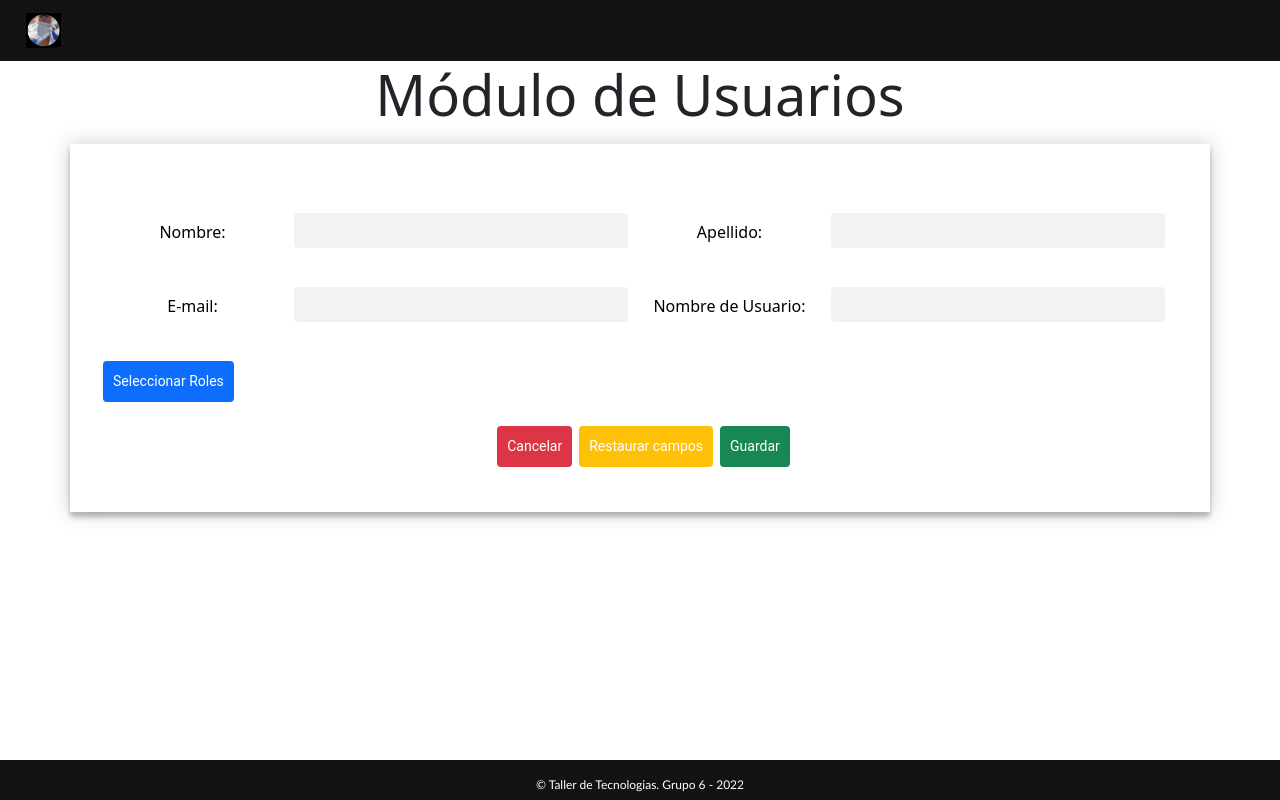
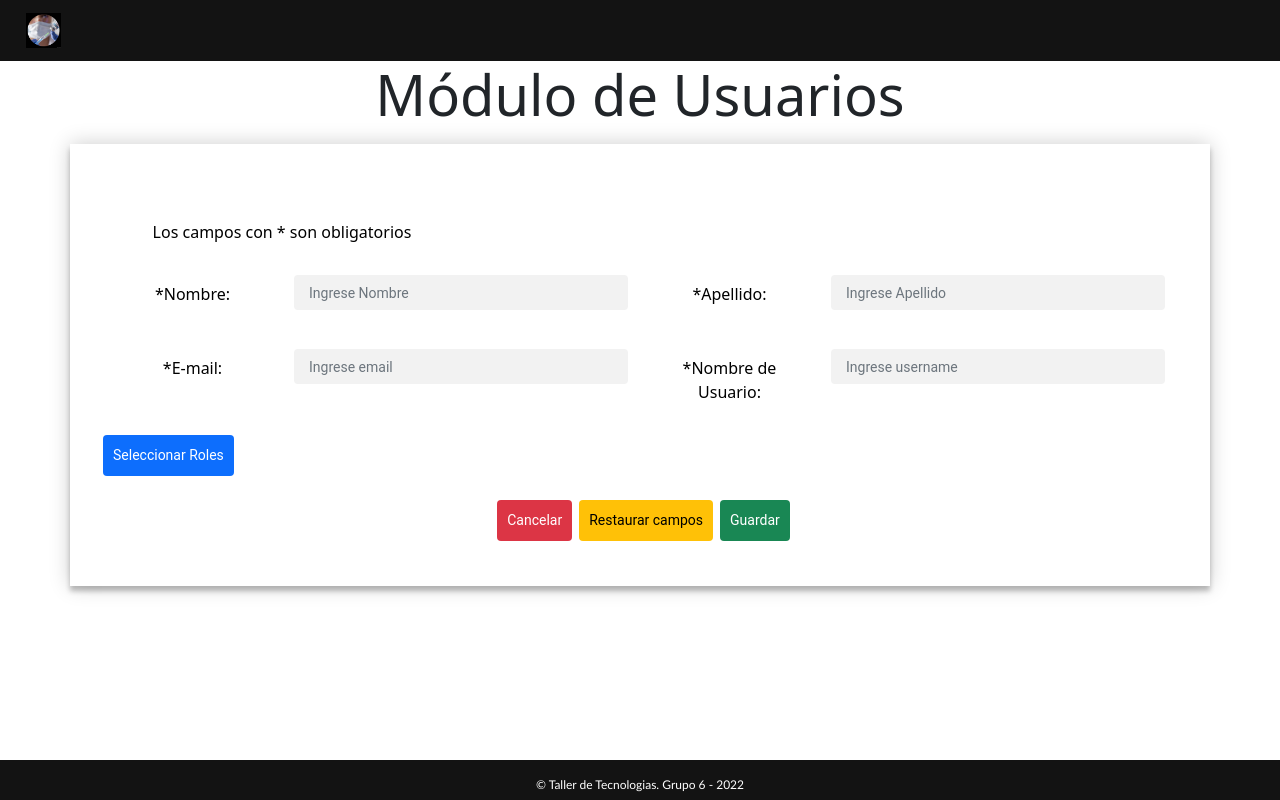
Before and after one commit to marianocastro2801/taller-grupo6, a Flask app: template app/templates/Usuarios/user_new.html in a window 1280 px wide. Run offline with Flask 2, Linux system fonts and the light colour scheme; the template is opened without the code that fills it, so the values that code supplies are empty; parts of the project's set-up code (start-up, migrations or seed data) failed here and were passed over; some libraries are stand-ins or nearby versions.

Commit message:
validaciones de usuarios en el front

```diff
--- a/app/resources/user.py
+++ b/app/resources/user.py
@@ -1,3 +1,4 @@
+from asyncio.windows_events import NULL
 from flask import redirect, render_template, request, url_for, abort, session, flash
 from sqlalchemy.sql.expression import true
 from app.helpers.auth import authenticated
@@ -119,7 +120,7 @@ def save():
 
 
 def create(user, roles):
-    if validar(user):
+    if not validar(user):
         if User.mail_esta_disponible(user.email[0]) and User.usrname_esta_disponible(
             user.usrname[0]
         ):
--- a/app/templates/Usuarios/user_new.html
+++ b/app/templates/Usuarios/user_new.html
@@ -19,41 +19,43 @@
         <input type="hidden" id="roles" name="roles" value="">
         <div class="container form">
           <!-- <div class="well"> -->
-
             <div class="form-group row">
-              <label for="nombre" class="col-sm-2 col-form-label text-black">Nombre:</label>
+              <label for="label" class="col-sm-4 col-form-label text-black izq">Los campos con * son obligatorios</label>
+            </div>
+            <div class="form-group row">
+              <label for="nombre" class="col-sm-2 col-form-label text-black">*Nombre:</label>
               <div class="col-sm-4">
-                <input type="text" class="form-control required" id="nombre" name="nombre" value="{{user.nombre}}">
+                <input type="text" class="form-control required" id="nombre" name="nombre" value="{{user.nombre}}" placeholder= "Ingrese Nombre" required>
               </div>
 
-              <label for="apellido" class="col-sm-2 col-form-label text-black">Apellido:</label>
+              <label for="apellido" class="col-sm-2 col-form-label text-black">*Apellido:</label>
               <div class="col-sm-4">
-                <input type="text" class="form-control required" id="apellido" name="apellido" value="{{user.apellido}}">
+                <input type="text" class="form-control required" id="apellido" name="apellido" value="{{user.apellido}}" placeholder= "Ingrese Apellido" required>
               </div>
             </div>
 
             <div class="form-group row">
-              <label for="email" class="col-sm-2 col-form-label text-black">E-mail:</label>
+              <label for="email" class="col-sm-2 col-form-label text-black">*E-mail:</label>
               <div class="col-sm-4">
-                <input type="text" class="form-control required email" id="email" name="email" value="{{user.email}}">
+                <input type="email" class="form-control required email" id="email" name="email" value="{{user.email}}" placeholder= "Ingrese email" required>
               </div>
 
-              <label for="usrname" class="col-sm-2 col-form-label text-black">Nombre de Usuario:</label>
+              <label for="usrname" class="col-sm-2 col-form-label text-black">*Nombre de Usuario:</label>
               <div class="col-sm-4">
-                <input type="text" class="form-control required" id="usrname" name="usrname" value="{{user.usrname}}">
+                <input type="text" class="form-control required" id="usrname" name="usrname" value="{{user.usrname}}" placeholder= "Ingrese username" required>
               </div>
             </div>
 
             {% if mode == 'create' %}
             <div class="form-group row">
-              <label for="password" class="col-sm-2 col-form-label text-black">Contraseña:</label>
+              <label for="password" class="col-sm-2 col-form-label text-black">*Contraseña:</label>
               <div class="col-sm-4">
-                <input type="password" class="form-control required password" id="password" name="password" autocomplete="off" value="">
+                <input type="password" class="form-control required password" id="password" name="password" autocomplete="off" value="" placeholder= "Ingrese contraseña" required>
               </div>
 
-              <label for="passwordConfirm" class="col-sm-2 col-form-label text-black">Confirmar Contraseña:</label>
+              <label for="passwordConfirm" class="col-sm-2 col-form-label text-black">*Confirmar Contraseña:</label>
               <div class="col-sm-4">
-                <input type="password" class="form-control required password" name="passwordConfirm" id="passwordConfirm" autocomplete="off" value="">
+                <input type="password" class="form-control required password" name="passwordConfirm" id="passwordConfirm" autocomplete="off" value="" placeholder= "Ingrese contraseña" required>
               </div>
             </div>
             {% endif %}
@@ -66,7 +68,7 @@
           <!-- </div> -->
           <div class="botones botones-center">
             <a class="btn btn-danger" href="{{ url_for('users.user_index') }}">Cancelar</a>
-            <button type="reset" class="btn btn-warning">
+            <button type="reset" style="color: black;" class="btn btn-warning">
               {% if mode == 'create' %}
               Limpiar campos
               {% else %}
```
